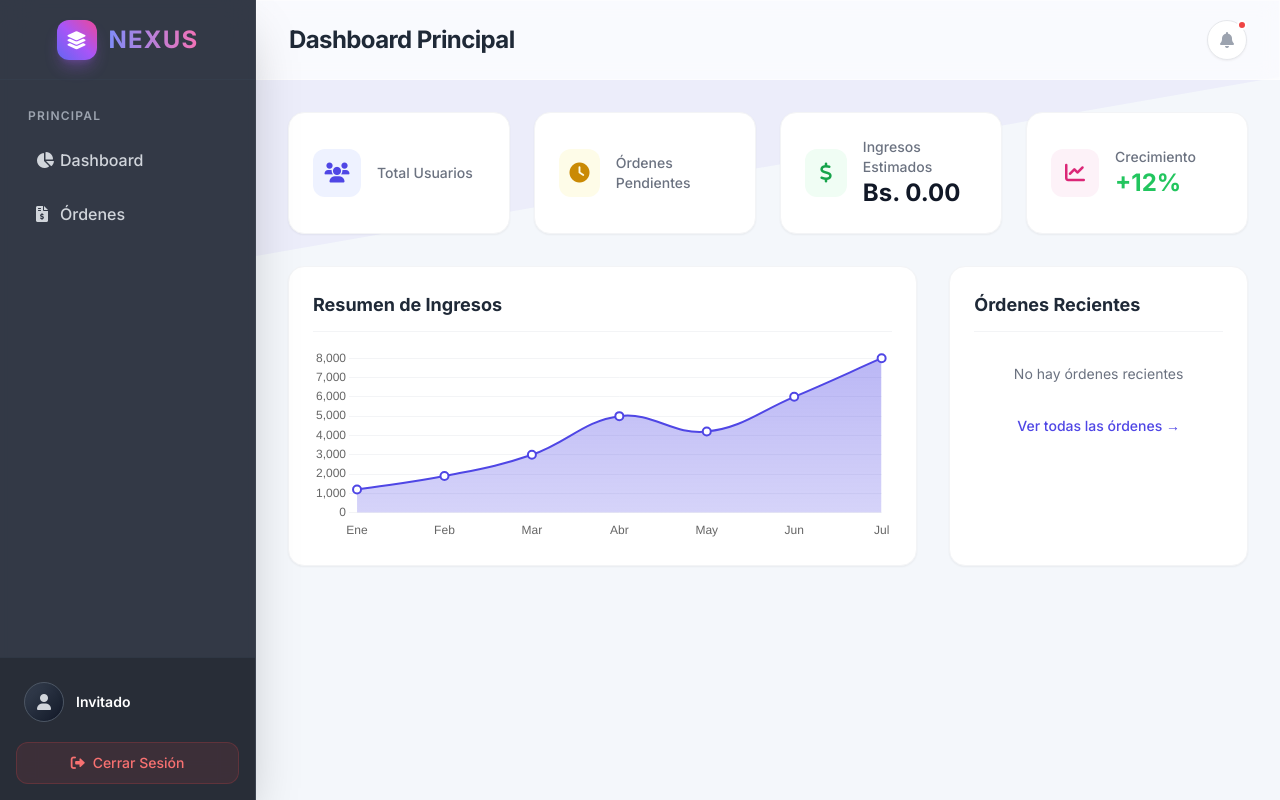
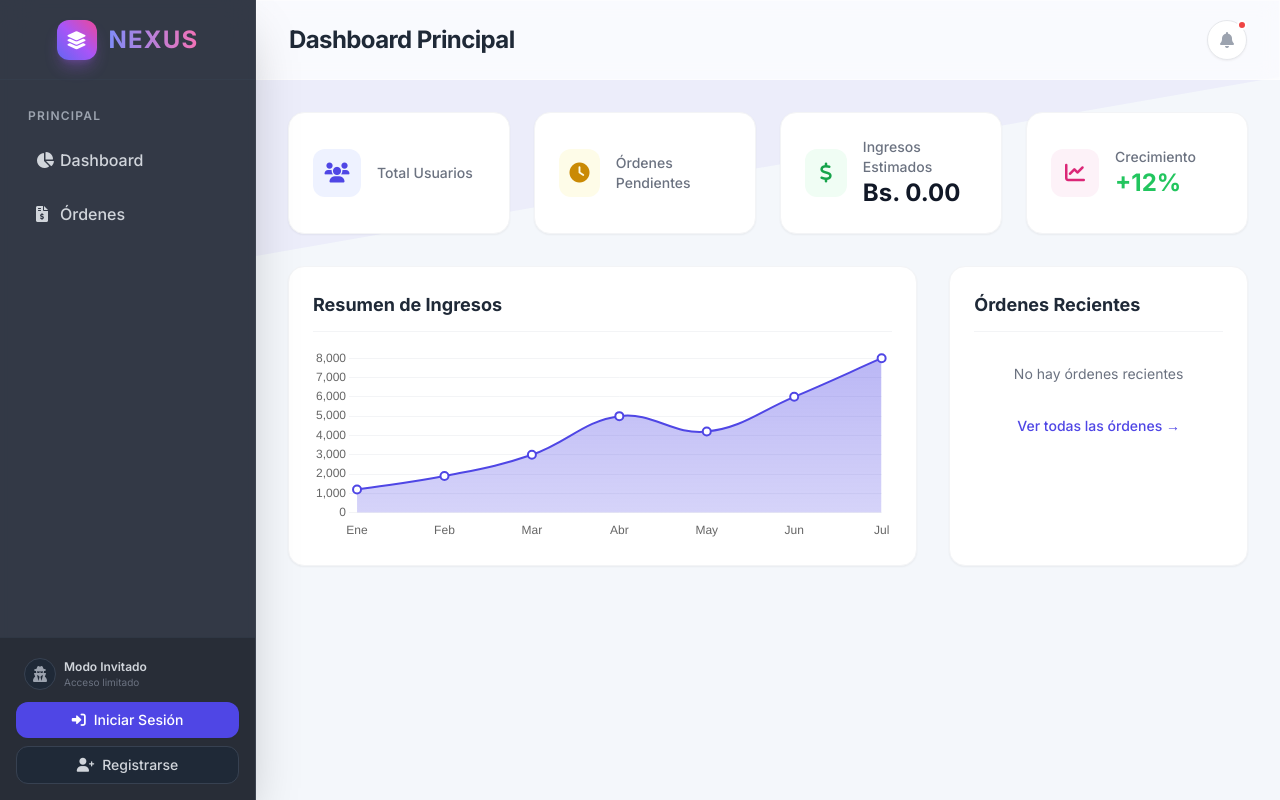
Before and after one commit to Jhoel-Oblitas/tarea-railway-grupo4, a FastAPI app: template templates/dashboard.html in a window 1280 px wide. Run offline with FastAPI, Linux system fonts and the light colour scheme; the template is opened without the code that fills it, so the values that code supplies are empty; some libraries are stand-ins or nearby versions.

Commit message:
fix: solucionar Internal Server Error usando bcrypt directo, y hacer el dashboard de inicio accesible para publico invitado

```diff
--- a/main.py
+++ b/main.py
@@ -5,7 +5,7 @@ from fastapi.templating import Jinja2Templates
 from sqlalchemy import create_engine, Column, Integer, String, Float, text
 from sqlalchemy.orm import sessionmaker, Session
 from sqlalchemy.ext.declarative import declarative_base
-from passlib.context import CryptContext
+import bcrypt
 from starlette.middleware.sessions import SessionMiddleware
 from starlette.exceptions import HTTPException as StarletteHTTPException
 
@@ -19,13 +19,19 @@ SessionLocal = sessionmaker(autocommit=False, autoflush=False, bind=engine)
 Base = declarative_base()
 
 # Seguridad
-pwd_context = CryptContext(schemes=["bcrypt"], deprecated="auto")
+def get_password_hash(password: str) -> str:
+    pwd_bytes = password.encode('utf-8')
+    salt = bcrypt.gensalt()
+    hashed = bcrypt.hashpw(pwd_bytes, salt)
+    return hashed.decode('utf-8')
 
-def get_password_hash(password):
-    return pwd_context.hash(password)
-
-def verify_password(plain_password, hashed_password):
-    return pwd_context.verify(plain_password, hashed_password)
+def verify_password(plain_password: str, hashed_password: str) -> bool:
+    try:
+        plain_bytes = plain_password.encode('utf-8')
+        hashed_bytes = hashed_password.encode('utf-8')
+        return bcrypt.checkpw(plain_bytes, hashed_bytes)
+    except Exception:
+        return False
 
 # Modelos
 class UserDB(Base):
@@ -146,7 +152,8 @@ def logout(request: Request):
 
 # Rutas del Dashboard
 @app.get("/")
-def read_dashboard(request: Request, db: Session = Depends(get_db), current_user: UserDB = Depends(login_required)):
+def read_dashboard(request: Request, db: Session = Depends(get_db)):
+    current_user = get_current_user(request, db)
     users_count = db.query(UserDB).count()
     orders = db.query(OrderDB).all()
 
--- a/requirements.txt
+++ b/requirements.txt
@@ -5,5 +5,6 @@ psycopg2-binary
 pydantic
 jinja2
 python-multipart
-passlib[bcrypt]
+passlib
+bcrypt
 itsdangerous
--- a/templates/base.html
+++ b/templates/base.html
@@ -72,19 +72,37 @@
             </ul>
         </div>
 
-        <div class="p-4 border-t border-gray-700/50 bg-black/20">
+        <div class="p-4 border-t border-gray-700/50 bg-black/20 space-y-2">
+            {% if user %}
             <div class="flex items-center px-2 py-2">
                 <div class="w-10 h-10 rounded-full bg-gradient-to-br from-gray-700 to-gray-900 flex items-center justify-center mr-3 border border-gray-600 shadow-inner">
                     <i class="fas fa-user text-gray-300"></i>
                 </div>
                 <div class="flex-1 overflow-hidden">
-                    <p class="text-sm font-semibold text-white truncate">{{ user.name if user else 'Invitado' }}</p>
-                    <p class="text-xs text-indigo-300 font-medium truncate">{{ user.role if user else '' }}</p>
+                    <p class="text-sm font-semibold text-white truncate">{{ user.name }}</p>
+                    <p class="text-xs text-indigo-300 font-medium truncate">{{ user.role }}</p>
                 </div>
             </div>
-            <a href="/logout" class="mt-3 flex items-center justify-center w-full py-2.5 px-4 bg-red-500/10 hover:bg-red-500/20 text-red-400 rounded-xl transition-colors border border-red-500/20 font-medium text-sm">
+            <a href="/logout" class="flex items-center justify-center w-full py-2.5 px-4 bg-red-500/10 hover:bg-red-500/20 text-red-400 rounded-xl transition-colors border border-red-500/20 font-medium text-sm">
                 <i class="fas fa-sign-out-alt mr-2"></i> Cerrar Sesión
             </a>
+            {% else %}
+            <div class="flex items-center px-2 py-1 mb-2">
+                <div class="w-8 h-8 rounded-full bg-gray-800 flex items-center justify-center mr-2 border border-gray-700 text-gray-400">
+                    <i class="fas fa-user-secret"></i>
+                </div>
+                <div class="flex-1 overflow-hidden">
+                    <p class="text-xs font-semibold text-gray-300 truncate">Modo Invitado</p>
+                    <p class="text-[10px] text-gray-500 truncate">Acceso limitado</p>
+                </div>
+            </div>
+            <a href="/login" class="flex items-center justify-center w-full py-2 px-4 bg-indigo-600 hover:bg-indigo-700 text-white rounded-xl transition-colors font-medium text-sm shadow-sm">
+                <i class="fas fa-sign-in-alt mr-2"></i> Iniciar Sesión
+            </a>
+            <a href="/register" class="flex items-center justify-center w-full py-2 px-4 bg-gray-800 hover:bg-gray-700 text-gray-300 rounded-xl transition-colors font-medium text-sm border border-gray-700">
+                <i class="fas fa-user-plus mr-2"></i> Registrarse
+            </a>
+            {% endif %}
         </div>
     </aside>
 
```
